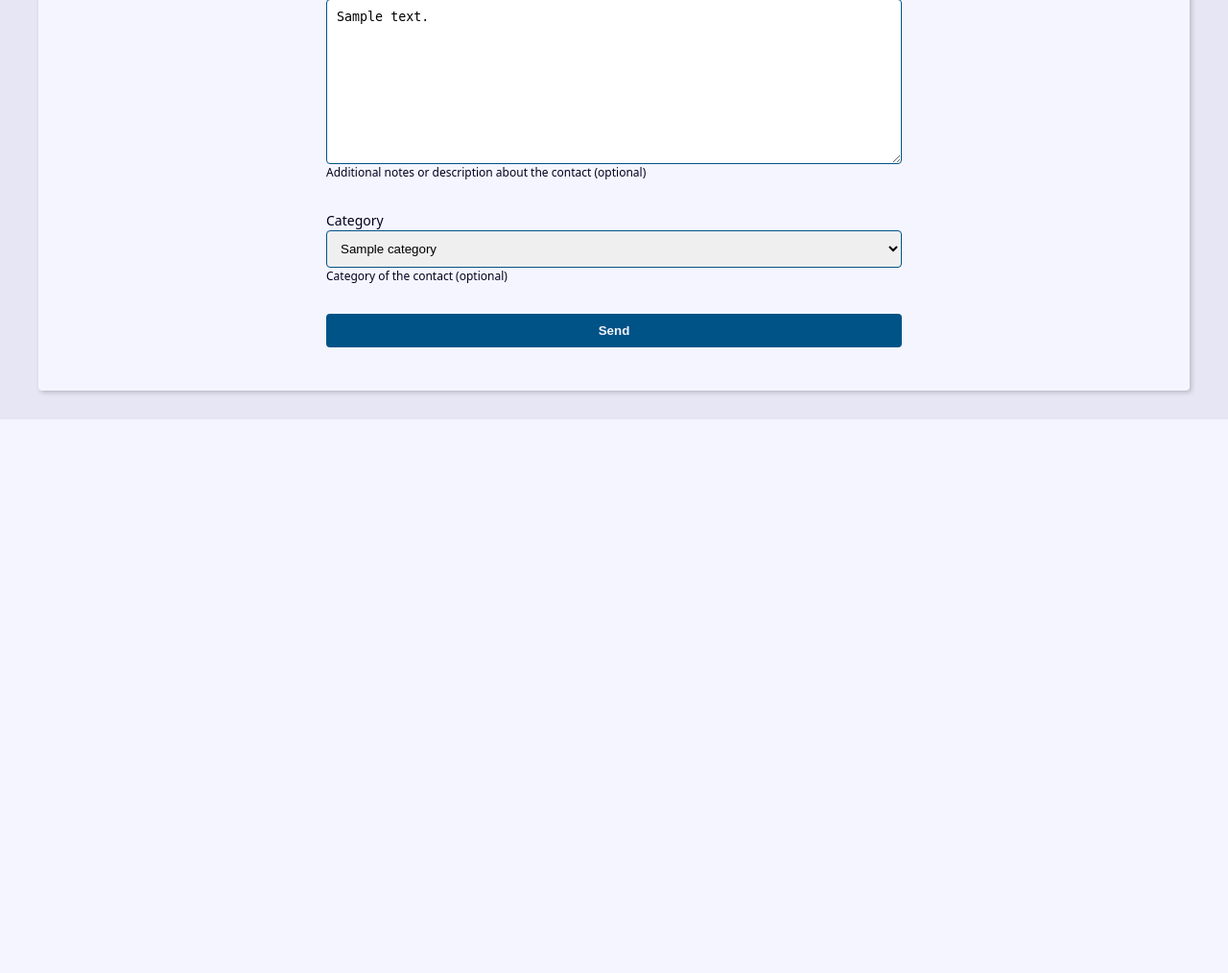
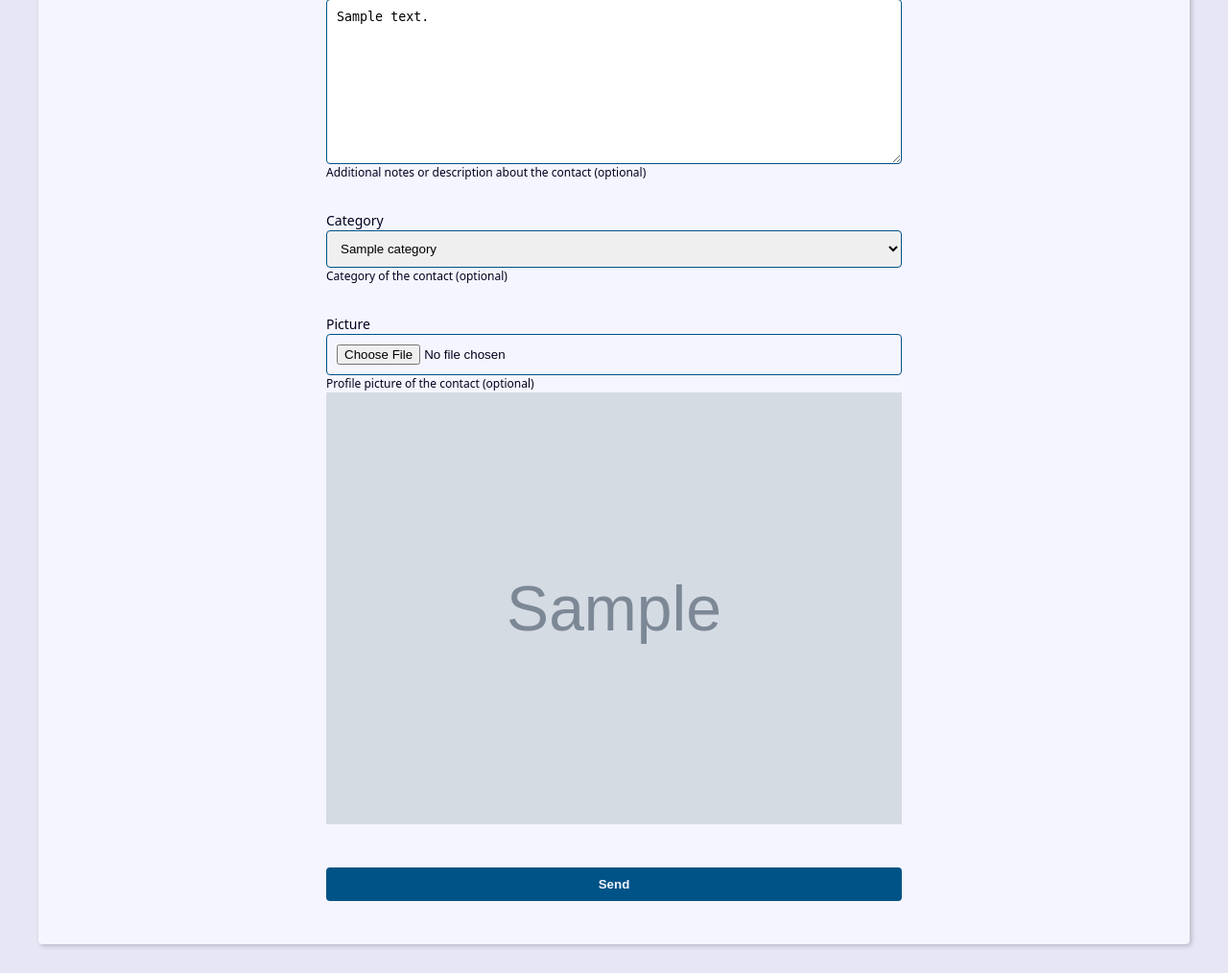
Before and after one commit to SilvanoMarini/ContactManager, a Django app: page /contact/1/update/ in a window 1280 px wide. Shown: the part 796-1810 px from the top of the page at 96% size. Before the commit the page ends 1233 px from the top, so only its background shows below. Run offline with Django 5.2, Linux system fonts and the light colour scheme; tables that the repository leaves empty hold one stand-in row (values such as "Sample post"); grey boxes marked "Sample" are stand-in pictures.

Commit message:
feat(contacts): implement contact image upload and rendering
Introduce optional profile picture support with proper
file handling, preview in form view and display in contact detail page.

```diff
--- a/contact_manager/contacts/forms.py
+++ b/contact_manager/contacts/forms.py
@@ -4,10 +4,25 @@ from django.core.exceptions import ValidationError
 
 
 class ContactForm(forms.ModelForm):
+    picture = forms.ImageField(
+        required=False,
+        widget=forms.FileInput(
+            attrs={
+                'accept': 'image/*'
+            }
+        ),
+        help_text=(
+            'Profile picture of the contact (optional)'
+        )
+    )
+
     class Meta:
         model = Contact
-        fields = ['first_name', 'last_name', 'phone',
-                  'email', 'description', 'category',]
+        fields = [
+            'first_name', 'last_name', 'phone',
+            'email', 'description', 'category',
+            'picture',
+        ]
 
     def __init__(self, *args, **kwargs):
         super().__init__(*args, **kwargs)
--- a/contact_manager/contacts/templates/contacts/contact.html
+++ b/contact_manager/contacts/templates/contacts/contact.html
@@ -15,6 +15,12 @@
     <p><b>Description:</b> {{ contact.description | default_if_none:"-" }}</p>
     <p><b>Category:</b> {{ contact.category.name | default_if_none:"-" }}</p>
 
+    {% if contact.picture %}
+      <p>
+        <img src="{{ contact.picture.url}}" alt="{{ contact.first_name}} {{ contact.last_name}}">
+      </p>
+    {% endif %}
+
     <div class="contact-links">
       <a class="btn btn-link" href="{% url "contacts:update" contact.id %}">Update</a>
 
--- a/contact_manager/contacts/templates/contacts/create.html
+++ b/contact_manager/contacts/templates/contacts/create.html
@@ -26,6 +26,13 @@
                 {{ field.help_text }}
               </p>
             {% endif %}
+
+            {% if field.name == 'picture' and field.value.url %}
+              <div class="form-group">
+                <img src="{{field.value.url}}" alt="">
+              </div>
+            {% endif %}
+
           </div>
         {% endfor %}
 
--- a/contact_manager/contacts/views/contacts_forms.py
+++ b/contact_manager/contacts/views/contacts_forms.py
@@ -8,7 +8,7 @@ def create(request):
     form_action = reverse('contacts:create')
 
     if request.method == 'POST':
-        form = ContactForm(request.POST)
+        form = ContactForm(request.POST, request.FILES)
         context = {
             'site_title': ' Create Contact | ',
             'form': form,
@@ -42,7 +42,7 @@ def update(request, contact_id):
     form_action = reverse('contacts:update', args=(contact_id,))
 
     if request.method == 'POST':
-        form = ContactForm(request.POST, instance=contact)
+        form = ContactForm(request.POST, request.FILES, instance=contact)
         context = {
             'site_title': ' Update Contact | ',
             'form': form,
```
